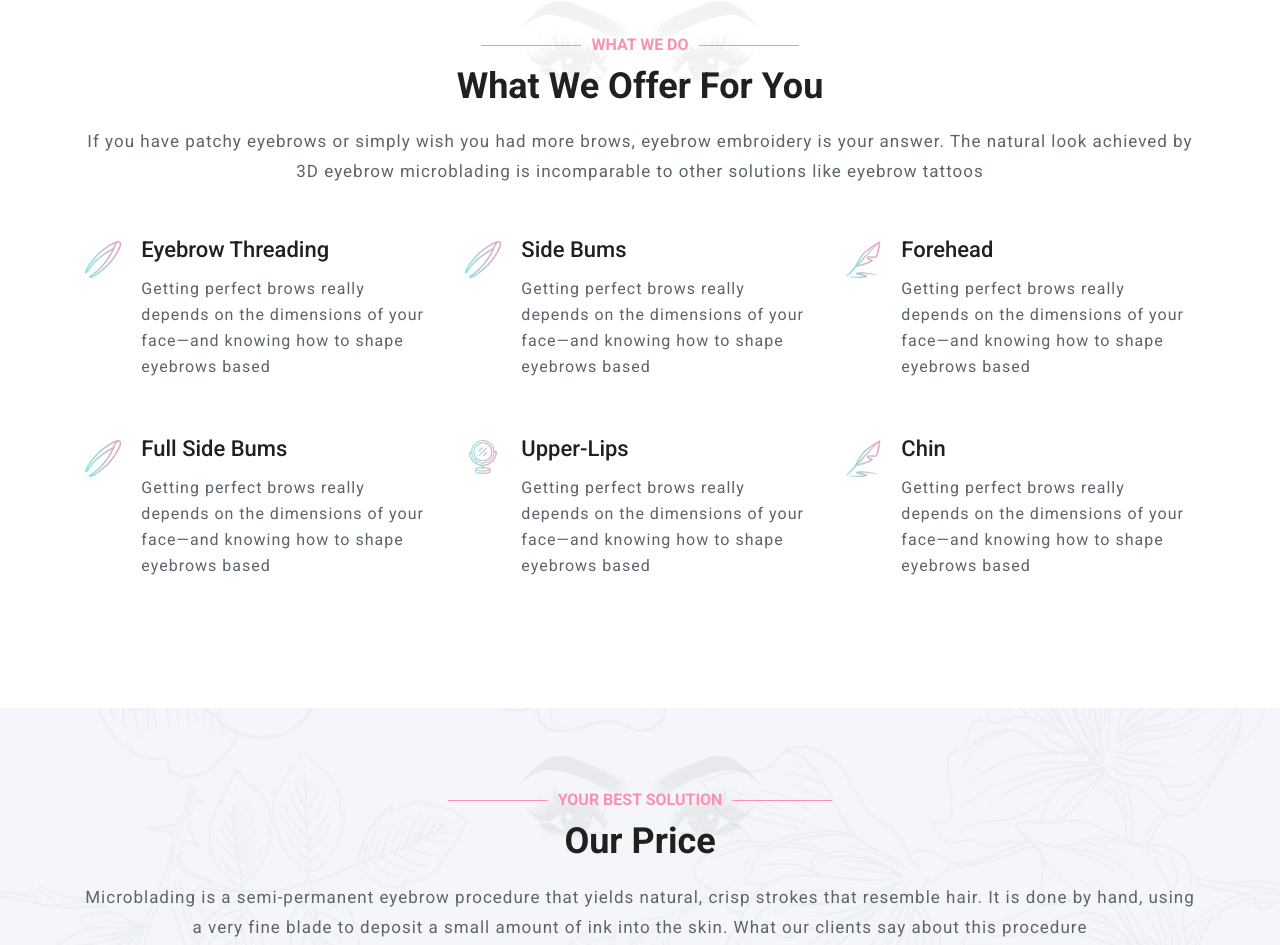
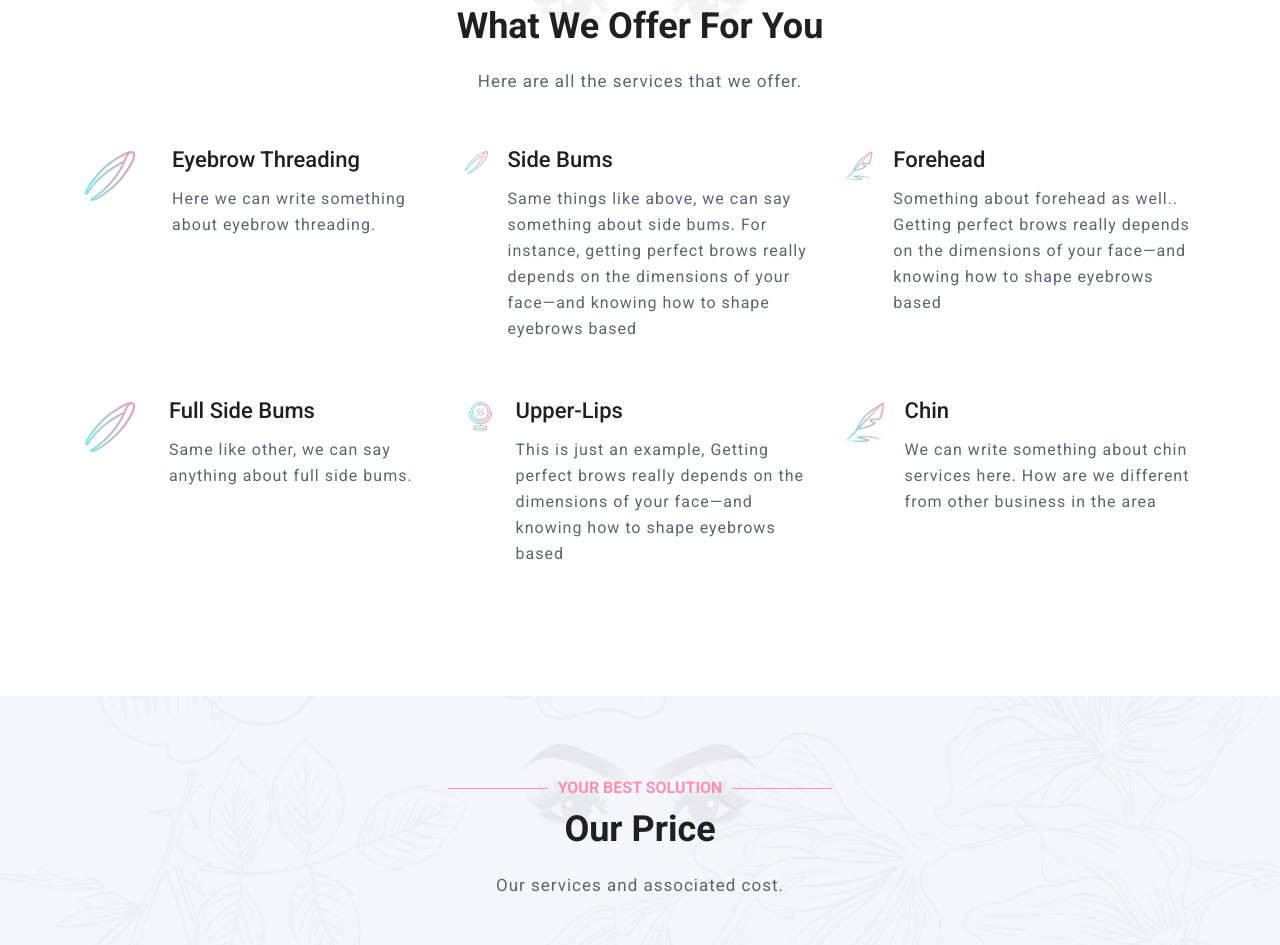
Before and after one commit to kancha05656/Brows-Design-Center, a plain HTML site: page index.html in a window 1280 px wide. Shown: the part 1235-2180 px from the top of the page. Drawn offline with nearby package versions, Linux system fonts and the light colour scheme.

Commit message:
Modify the wording

```diff
--- a/index.html
+++ b/index.html
@@ -90,7 +90,7 @@
       <h2 data-aos="fade-up">Welcome to Brows Design Center</h2>
     </div>
     <div class="about-us-des text-center">
-      <p>Browcraft Studio is a full-service skin care studio specializing in eyebrow design (including microblading) and premium skincare. We’ve brought together the industry’s top talent to help you achieve the perfect brow shape and optimum skin health using the most effective, specialized products available today. Our team is dedicated to creating a sleek, welcoming sanctuary environment where you will receive nothing less than VIP service on each and every visit</p>
+      <p>Here we can  write about US.What make us different from other and why we are the best eyebrow services in the area. We are talk about Brows Design Center History and such.</p>
       <a data-aos="fade-up" href="" class="custom-btn mt-4">Learn more</a>
     </div>
   </div>
@@ -105,7 +105,7 @@
         <div data-aos="fade-up" class="section-title">
       <span>WHAT WE DO</span>
       <h2>What We Offer for You</h2>
-      <p>If you have patchy eyebrows or simply wish you had more brows, eyebrow embroidery is your answer. The natural look achieved by 3D eyebrow microblading is incomparable to other solutions like eyebrow tattoos</p>
+      <p>Here are all the services that we offer.</p>
     </div>
 
     <div class="row">
@@ -116,7 +116,7 @@
           </div>
           <div class="our-services-des">
             <h4>eyebrow threading</h4>
-            <p>Getting perfect brows really depends on the dimensions of your face—and knowing how to shape eyebrows based</p>
+            <p>Here we can write something about eyebrow threading.</p>
           </div>
         </div>
       </div>
@@ -128,7 +128,7 @@
           </div>
           <div class="our-services-des">
             <h4>side bums</h4>
-            <p>Getting perfect brows really depends on the dimensions of your face—and knowing how to shape eyebrows based</p>
+            <p>Same things like above, we can say something about side bums. For instance, getting perfect brows really depends on the dimensions of your face—and knowing how to shape eyebrows based</p>
           </div>
         </div>
       </div>
@@ -140,7 +140,7 @@
           </div>
           <div class="our-services-des">
             <h4>forehead</h4>
-            <p>Getting perfect brows really depends on the dimensions of your face—and knowing how to shape eyebrows based</p>
+            <p>Something about forehead as well.. Getting perfect brows really depends on the dimensions of your face—and knowing how to shape eyebrows based</p>
           </div>
         </div>
       </div>
@@ -152,7 +152,7 @@
           </div>
           <div class="our-services-des">
             <h4>full side bums</h4>
-            <p>Getting perfect brows really depends on the dimensions of your face—and knowing how to shape eyebrows based</p>
+            <p>Same like other, we can say anything about full side bums.</p>
           </div>
         </div>
       </div>
@@ -164,7 +164,7 @@
           </div>
           <div class="our-services-des">
             <h4>upper-lips</h4>
-            <p>Getting perfect brows really depends on the dimensions of your face—and knowing how to shape eyebrows based</p>
+            <p>This is just an example, Getting perfect brows really depends on the dimensions of your face—and knowing how to shape eyebrows based</p>
           </div>
         </div>
       </div>
@@ -176,7 +176,7 @@
           </div>
           <div class="our-services-des">
             <h4>chin </h4>
-            <p>Getting perfect brows really depends on the dimensions of your face—and knowing how to shape eyebrows based</p>
+            <p>We can write something about chin services here. How are we different from other business in the area</p>
           </div>
         </div>
       </div>
@@ -196,7 +196,7 @@
             <div data-aos="fade-up" class="section-title">
       <span>YOUR BEST SOLUTION</span>
       <h2 data-aos="fade-up">Our Price</h2>
-      <p data-aos="fade-up">Microblading is a semi-permanent eyebrow procedure that yields natural, crisp strokes that resemble hair. It is done by hand, using a very fine blade to deposit a small amount of ink into the skin. What our clients say about this procedure</p>
+      <p data-aos="fade-up">Our services and associated cost. </p>
     </div>
 
 <div class=" row price-slider">
@@ -256,7 +256,7 @@
             <div data-aos="fade-up" class="section-title">
       <span>TESTIMONIALS</span>
       <h2 data-aos="fade-up">What Our Clients Have to Say</h2>
-      <p data-aos="fade-up">Microblading is a semi-permanent eyebrow procedure that yields natural, crisp strokes that resemble hair. It is done by hand, using a very fine blade to deposit a small amount of ink into the skin. What our clients say about this procedure</p>
+      <p data-aos="fade-up"> Customer satisfaction is our number One priority. Below is what our clients have to say about our services.</p>
     </div>
 
 
@@ -389,14 +389,14 @@
 
         <ul class="list-unstyled">
           <li>
-            3105 Fairmount Ave, San Diego,
+            155 Dorset Street Southburlington, VA 05403,
 CA 92105, USA
           </li>
           <li>
             <a href="#!">browsdesigncenter@yoursite.com</a>
           </li>
           <li>
-            <a href="#!">800 123 456 78</a>
+            <a href="#!">Phone: (802) 399-4697</a>
           </li>
         </ul>
 
```
